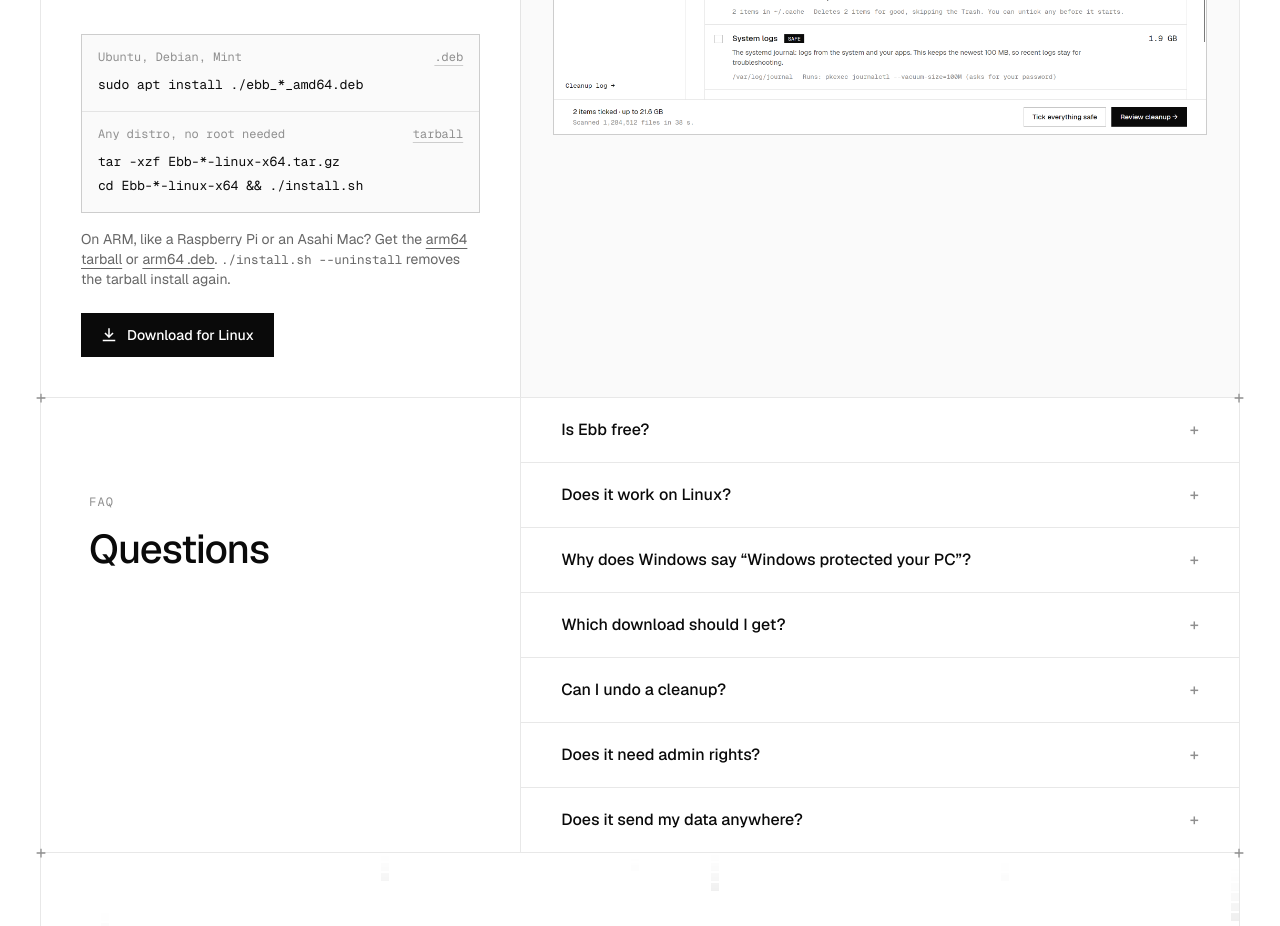
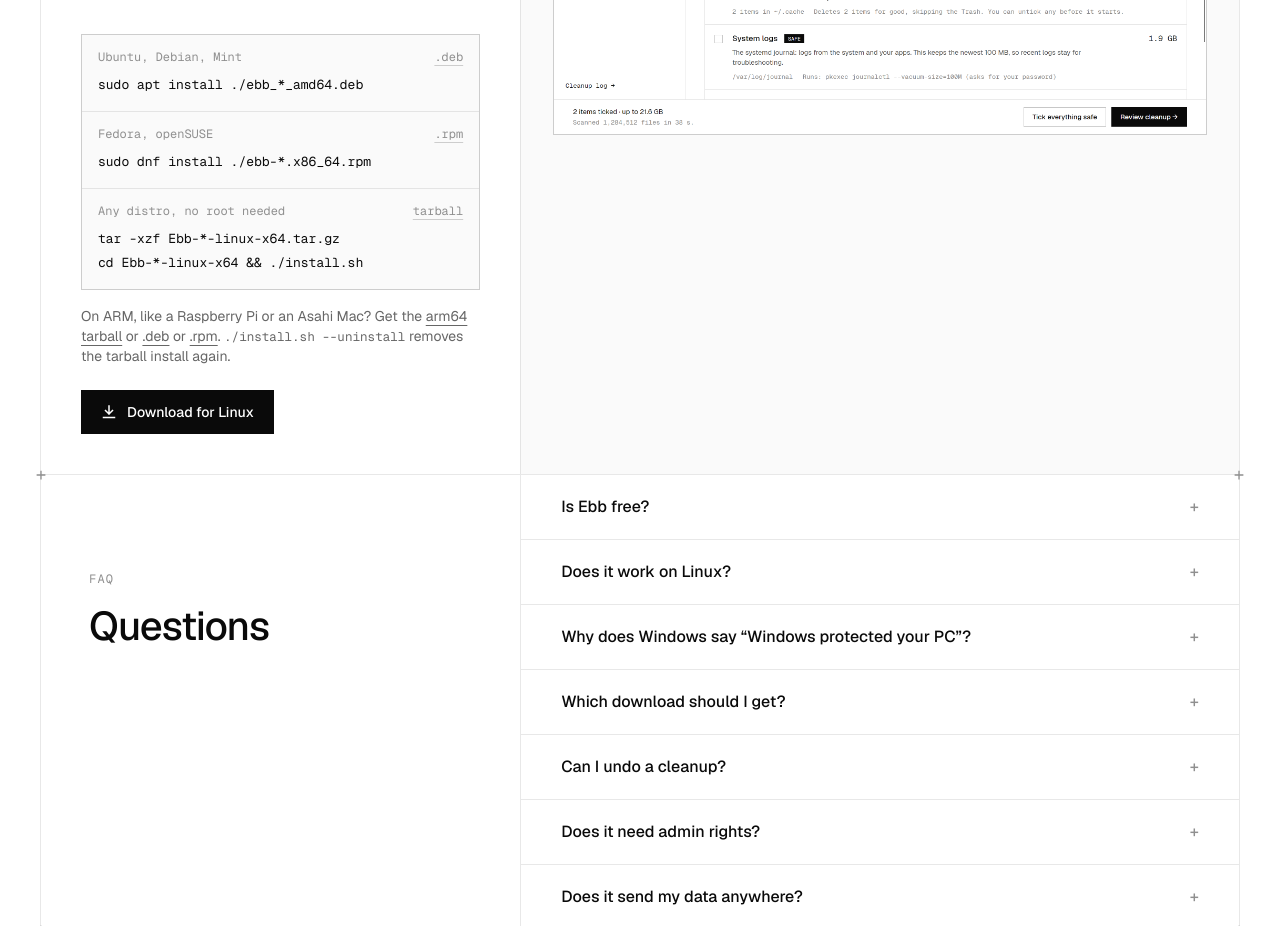
Before and after one commit to EzraBuild/Ebb, a Next.js app in the folder site/: page / in a window 1280 px wide. Shown: the part 5560-6486 px from the top of the page. Built offline with nearby package versions, Linux system fonts and the light colour scheme; no server answers.

Commit message:
Show the Fedora install on the website
A Fedora and openSUSE row with the .rpm link next to apt and the tarball,
and the ARM .rpm next to the ARM .deb.

```diff
--- a/site/app/page.tsx
+++ b/site/app/page.tsx
@@ -351,6 +351,7 @@
           <div className="mt-8 border border-line-strong bg-card font-mono text-[13px]">
             {aur && <Install label="Arch, Omarchy, Manjaro" command="yay -S ebb-bin" />}
             <Install label="Ubuntu, Debian, Mint" command="sudo apt install ./ebb_*_amd64.deb" download={release.deb} file=".deb" />
+            <Install label="Fedora, openSUSE" command="sudo dnf install ./ebb-*.x86_64.rpm" download={release.rpm} file=".rpm" />
             <Install
               label="Any distro, no root needed"
               command={"tar -xzf Ebb-*-linux-x64.tar.gz\ncd Ebb-*-linux-x64 && ./install.sh"}
@@ -361,7 +362,8 @@
           <p className="mt-4 text-sm text-pretty text-muted">
             On ARM, like a Raspberry Pi or an Asahi Mac? Get the{" "}
             <a href={release.linuxArm.url} className="underline underline-offset-4 hover:text-fg">arm64 tarball</a> or{" "}
-            <a href={release.debArm.url} className="underline underline-offset-4 hover:text-fg">arm64 .deb</a>.
+            <a href={release.debArm.url} className="underline underline-offset-4 hover:text-fg">.deb</a> or{" "}
+            <a href={release.rpmArm.url} className="underline underline-offset-4 hover:text-fg">.rpm</a>.
             {" "}<Code>./install.sh --uninstall</Code> removes the tarball install again.
           </p>
           <div className="mt-6">
@@ -393,7 +395,7 @@
       q: "Which download should I get?",
       a: (
         <>
-          On Linux: {aur && <><Code>yay -S ebb-bin</Code> on Arch, </>}the .deb on Ubuntu or Debian, or the tarball (
+          On Linux: {aur && <><Code>yay -S ebb-bin</Code> on Arch, </>}the .deb on Ubuntu or Debian, the .rpm on Fedora, or the tarball (
           {release.linux.size ?? "about 40 MB"}) anywhere else. On Windows, the main download (
           {release.full.size ?? "about 72 MB"}) has everything it needs. If you already have the{" "}
           <a href="https://dotnet.microsoft.com/download/dotnet/8.0" className="underline underline-offset-4 hover:text-fg">
--- a/site/lib/release.ts
+++ b/site/lib/release.ts
@@ -22,6 +22,9 @@
   /** Ubuntu and Debian packages. */
   deb: Download;
   debArm: Download;
+  /** Fedora and openSUSE packages. */
+  rpm: Download;
+  rpmArm: Download;
 };
 
 type Asset = { name: string; size: number; browser_download_url: string };
@@ -34,6 +37,8 @@
   linuxArm: { url: releasesUrl, size: null },
   deb: { url: releasesUrl, size: null },
   debArm: { url: releasesUrl, size: null },
+  rpm: { url: releasesUrl, size: null },
+  rpmArm: { url: releasesUrl, size: null },
 };
 
 /** The newest GitHub release, checked about once an hour. Falls back to the releases page. */
@@ -61,6 +66,8 @@
       linuxArm: pick("-linux-arm64.tar.gz"),
       deb: pick("_amd64.deb"),
       debArm: pick("_arm64.deb"),
+      rpm: pick(".x86_64.rpm"),
+      rpmArm: pick(".aarch64.rpm"),
     };
   } catch {
     return fallback;
```
